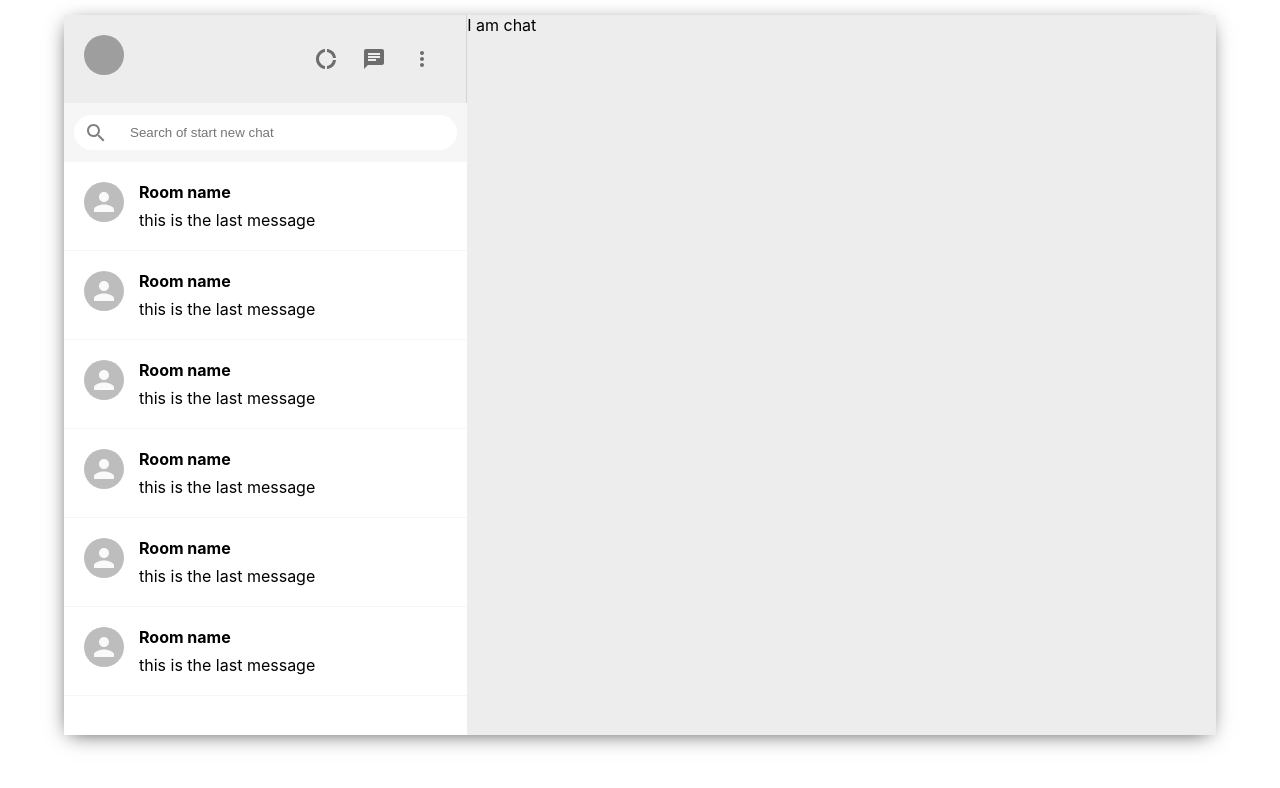
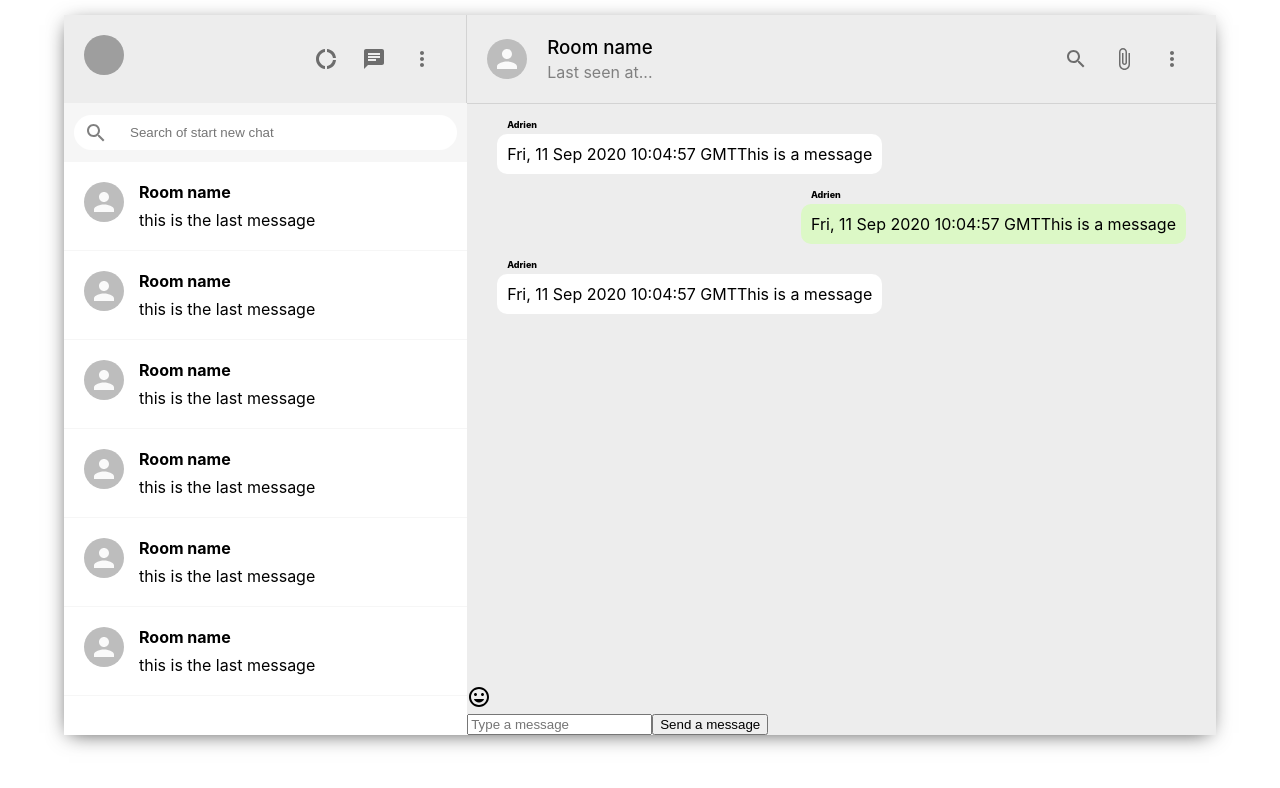
Before and after one commit to adrienzagar/instant-chat-MERN-stack, a React (Create React App) app: page / in a window 1280 px wide. Shown: the top 788 px of the page. Built offline with nearby package versions, Linux system fonts and the light colour scheme; grey boxes are pictures that could not be loaded.

Commit message:
building chat component

```diff
--- a/src/components/Chat/Chat.js
+++ b/src/components/Chat/Chat.js
@@ -1,11 +1,63 @@
 import React from 'react';
 import './styles.scss'
-
+import { Avatar, IconButton } from '@material-ui/core';
+import { SearchOutlined, AttachFile, MoreVert, InsertEmoticon } from '@material-ui/icons';
 
 const Chat = () => {
     return (
         <div className='chat'>
-            I am chat
+            <div className="chat__header">
+                <Avatar />
+
+                <div className="chat__headerInfo">
+                    <h3>Room name</h3>
+                    <p>Last seen at...</p>
+                </div>
+
+                <div className="chat__headerRight">
+                <IconButton>
+                        <SearchOutlined />
+                    </IconButton>
+                    <IconButton>
+                        <AttachFile />
+                    </IconButton>
+                    <IconButton>
+                        <MoreVert />
+                    </IconButton>
+                </div>
+            </div>
+
+            <div className="chat__body">
+                <p className="chat__message">
+                    <span className='chat__name'>Adrien</span>
+                    <span className="chat__timestap">{new Date().toUTCString()}</span>
+                    This is a message
+                </p>
+
+                <p className="chat__message chat__reciever">
+                    <span className='chat__name'>Adrien</span>
+                    <span className="chat__timestap">{new Date().toUTCString()}</span>
+                    This is a message
+                </p>
+
+                <p className="chat__message">
+                    <span className='chat__name'>Adrien</span>
+                    <span className="chat__timestap">{new Date().toUTCString()}</span>
+                    This is a message
+                </p>
+            </div>
+
+            <div className="chat_footer">
+                <InsertEmoticon />
+                <form >
+                    <input
+                        placeholder="Type a message"
+                        type="text"
+                    />
+                    <button type="submit">Send a message</button>
+                </form>
+
+            </div>
         </div>
     )
 }
--- a/src/components/Chat/styles.scss
+++ b/src/components/Chat/styles.scss
@@ -2,4 +2,52 @@
     display: flex;
     flex-direction: column;
     flex: 0.65;
+    &__header {
+        padding: 20px;
+        display: flex;
+        align-items: center;
+        border-bottom: 1px solid lightgray;
+    }
+    &__headerInfo {
+        flex: 1;
+        padding-left: 20px;
+    }
+    &__headerInfo > h3 {
+        margin-bottom: 3px;
+        font-weight: 500;
+    }
+    &__headerInfo > p {
+        color: gray;
+    }
+    &__body {
+        flex: 1;
+        background-image: url("");
+        background-repeat: repeat;
+        background-position: center;
+        padding: 30px;
+        overflow: scroll;
+    }
+    &__message {
+        position: relative;
+        font-size: 16px;
+        padding: 10px;
+        width: fit-content;
+        border-radius: 10px;
+        background-color: #ffffff;
+        margin-bottom: 30px;
+    }
+    &__timestamp {
+        margin-left: 10px;
+        font-size: xx-small;
+    }
+    &__name {
+        position: absolute;
+        top: -15px;
+        font-weight: 800;
+        font-size: xx-small;
+    }
+    &__reciever {
+        margin-left: auto;
+        background-color: #dcf8c6;
+    }
 }
```
